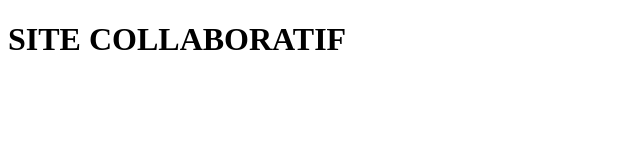
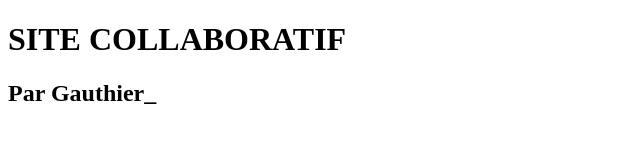
Before and after one commit to Gauthier23k/site-collaboratif1, a plain HTML site: page index.html in a window 1280 px wide. Shown: the whole page, without its empty margins (0-640 px from the left). Drawn offline with Linux system fonts and the light colour scheme.

Commit message:
commit of index

```diff
--- a/index.html
+++ b/index.html
@@ -9,6 +9,7 @@
 
 <body>
     <h1>SITE COLLABORATIF</h1>
+    <h2>Par Gauthier_</h2>
 </body>
 
 </html>
```
